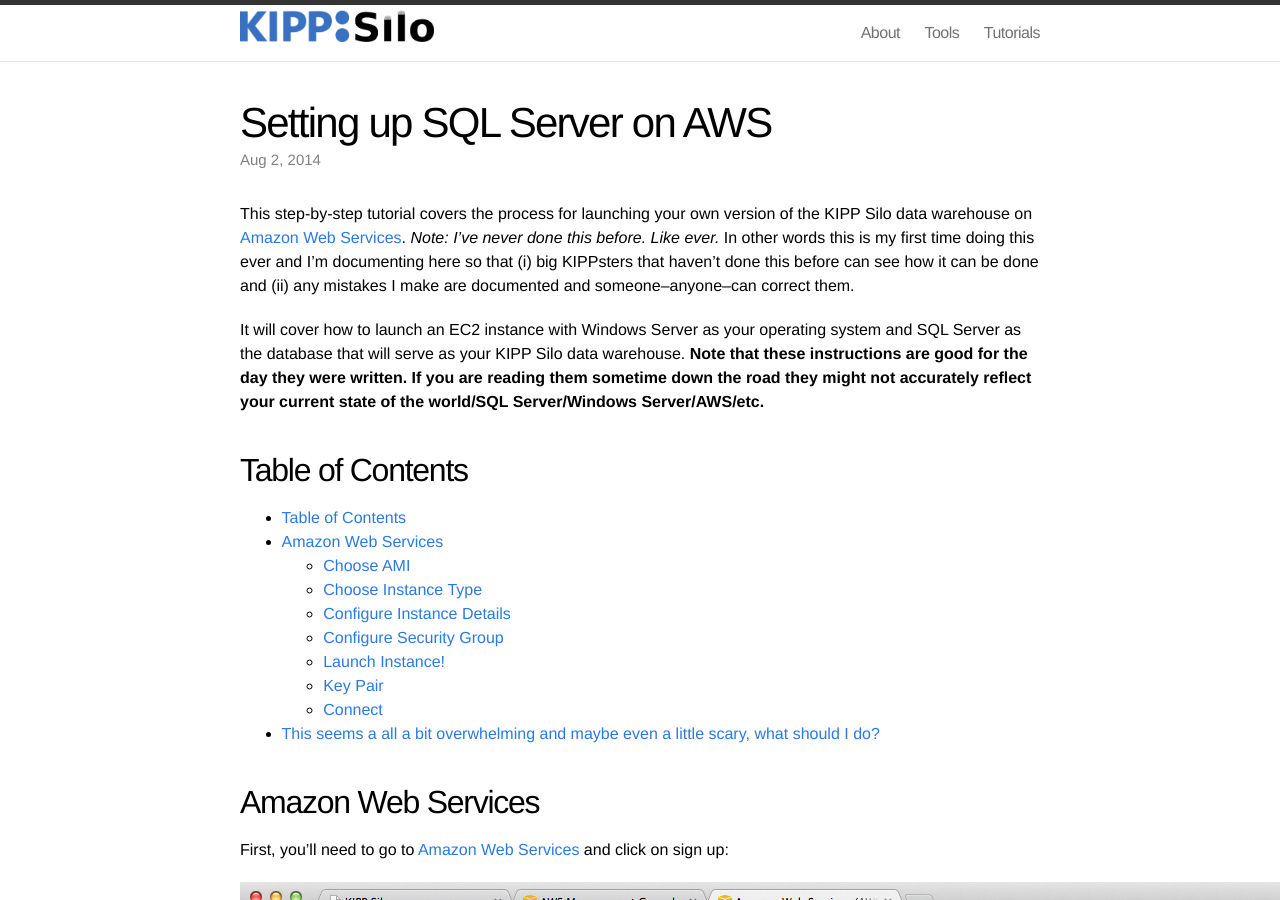
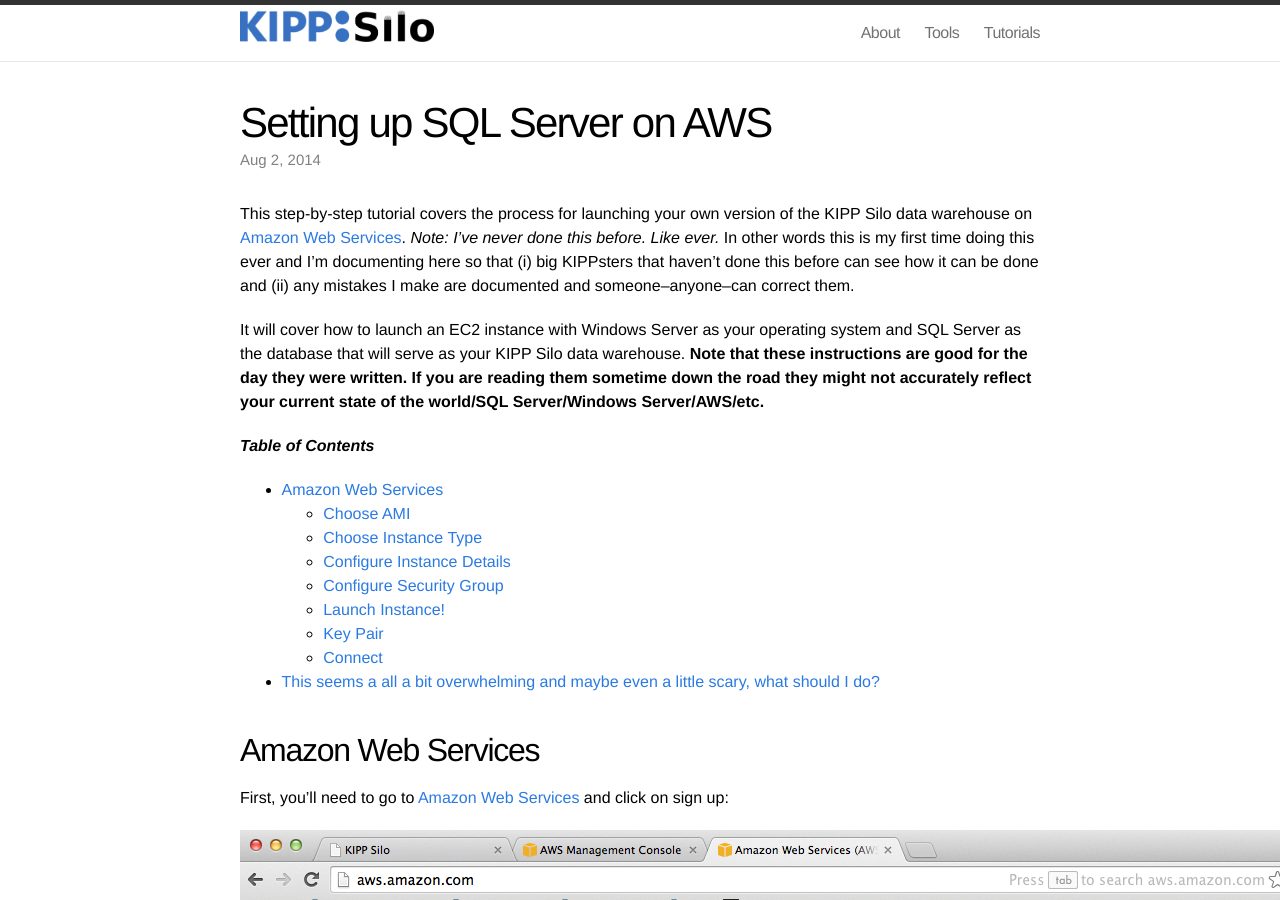
Before and after one commit to kippdata/silo, a Jekyll site: the page built from _posts/2014-08-02-SQL-Server-on-AWS.md, in a window 1280 px wide and 900 px high. Built offline with Jekyll 4.4.1, drawn with Linux system fonts in a browser that asks for light colours.

Commit message:
A little TOC styling.

```diff
--- a/_posts/2014-08-02-SQL-Server-on-AWS.md
+++ b/_posts/2014-08-02-SQL-Server-on-AWS.md
@@ -10,7 +10,8 @@
 
 It will cover how to launch an EC2 instance with Windows Server as your operating system and SQL Server as the database that will serve as your KIPP Silo data warehouse. **Note that these instructions are good for the day they were written.  If you are reading them sometime down the road they might not accurately reflect your current state of the world/SQL Server/Windows Server/AWS/etc.**
 
-## Table of Contents
+_**Table of Contents**_
+
 * TOC
 {:toc}
 
```
Also changed, not shown: 1 other file.
